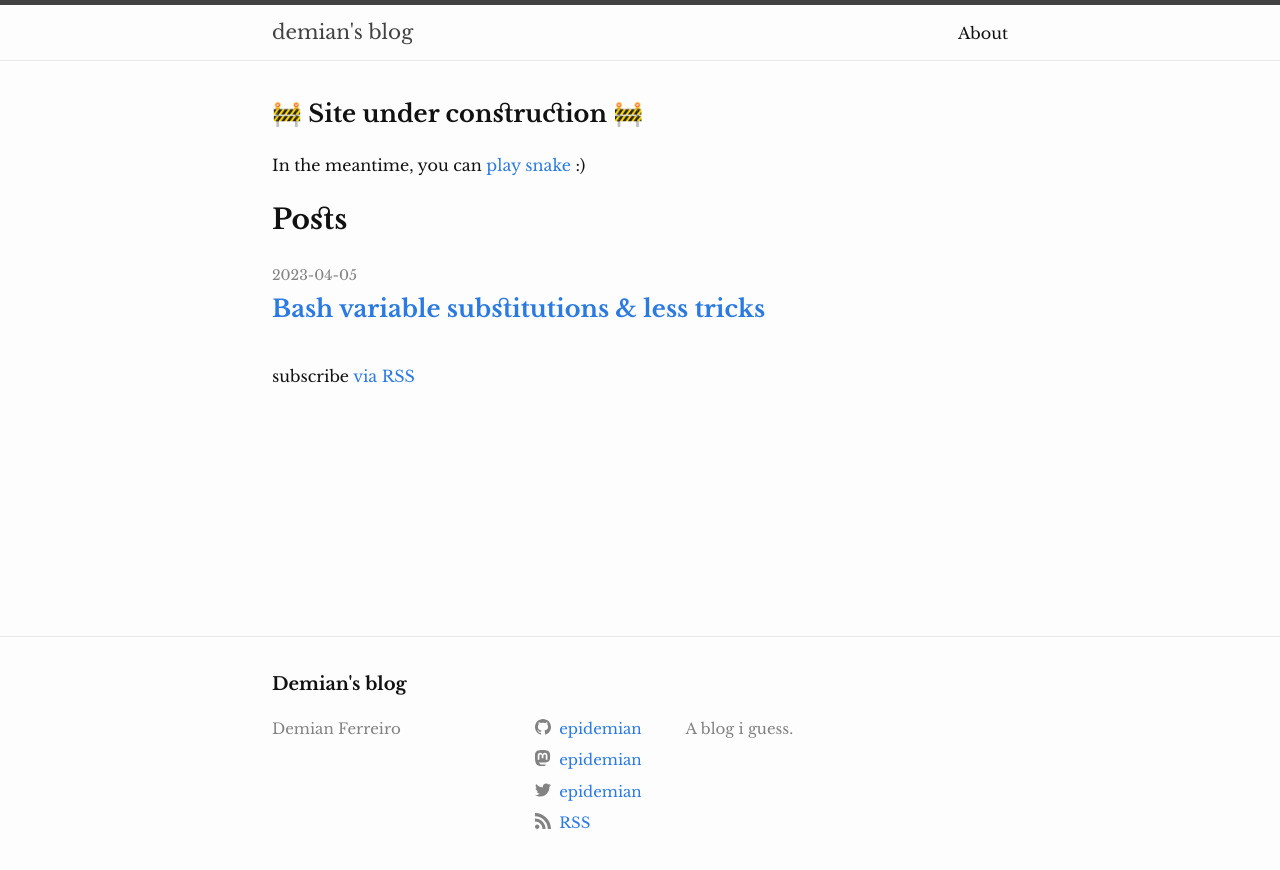
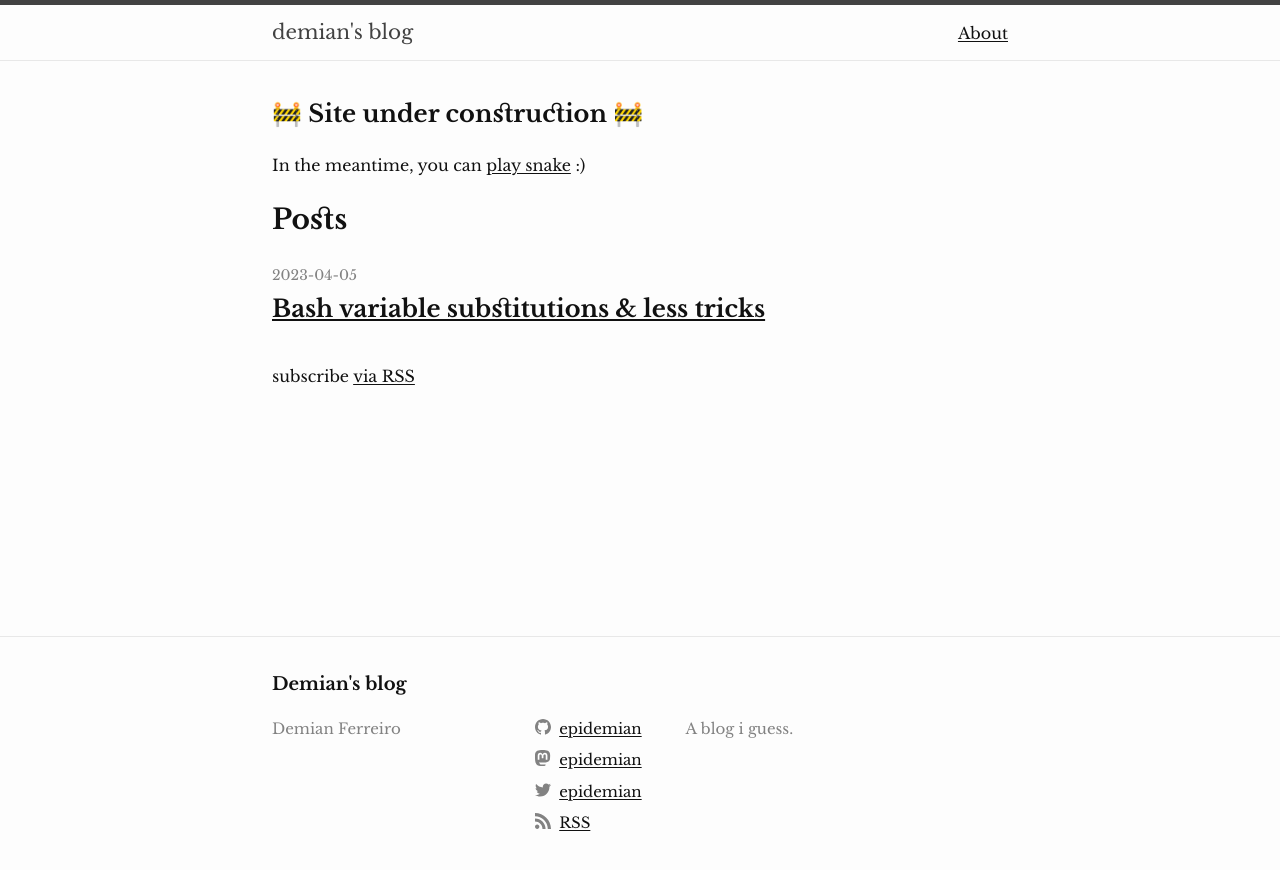
Before and after one commit to epidemian/epidemian.github.io, a Jekyll site: the page built from index.md, in a window 1280 px wide. Shown: the top 870 px of the page. Built offline with Jekyll 4.4.1, drawn with Linux system fonts in a browser that asks for light colours.

Commit message:
Add preliminary styles for sidenotes

```diff
--- a/_includes/header.html
+++ b/_includes/header.html
@@ -3,7 +3,7 @@
   <div class="wrapper">
     {%- assign default_paths = site.pages | map: "path" -%}
     {%- assign page_paths = site.header_pages | default: default_paths -%}
-    <a class="site-title" rel="author" href="{{ '/' | relative_url }}">{{ site.title | escape }}</a>
+    <a class="site-title inert-link" rel="author" href="{{ '/' | relative_url }}">{{ site.title | escape }}</a>
 
     {%- if page_paths -%}
       <nav class="site-nav">
--- a/assets/styles.css
+++ b/assets/styles.css
@@ -34,7 +34,7 @@ dl, dd, ol, ul, figure {
 html {
   --text-color:       #111;
   --background-color: #fdfdfd;
-  --link-color:       #2a7ae2;
+  --accent-color:     #00a50a;
   --grey-color:       #828282;
   --grey-color-light: #e8e8e8;
   --grey-color-dark:  #424242;
@@ -91,13 +91,19 @@ h1, h2, h3, h4, h5, h6 {
   font-variant-ligatures: common-ligatures discretionary-ligatures;
 }
 
-a {
-  color: var(--link-color);
+a:not(.inert-link) {
+	color: var(--text-color);
+	transition: all 0.15s;
+	text-underline-offset: 0.1em;
+}
+a:not(.inert-link):hover {
+	text-underline-offset: 0.3em;
+	color: var(--accent-color);
+}
+.inert-link {
   text-decoration: none;
 }
-a:hover {
-  text-decoration: underline;
-}
+
 .social-media-list a:hover {
   text-decoration: none;
 }
@@ -361,8 +367,6 @@ td {
   font-size: 1.5rem;
 }
 
-
-
 /**
  * Posts
  */
@@ -376,6 +380,7 @@ td {
 }
 
 .post-content {
+  counter-reset: sidenote-counter;
   margin-bottom: 2rem;
 }
 .post-content h2 {
@@ -386,6 +391,35 @@ td {
 }
 .post-content h4 {
   font-size: 1.125rem;
+}
+
+.sidenote {
+	float: right;
+  clear: right;
+	width: 45%;
+	margin-right: -55%;
+	font-size: 0.875rem;
+  position: relative;
+}
+
+.sidenote-number {
+  counter-increment: sidenote-counter;
+}
+
+.sidenote-number::after {
+  content: counter(sidenote-counter);
+	font-size: 11px;
+	position: relative;
+	top: -0.4rem;
+	margin-left: 0.2rem;
+  text-decoration: underline;
+}
+
+.sidenote-number + .sidenote::before {
+  content: counter(sidenote-counter) ". ";
+  white-space: pre;
+	position: absolute;
+	right: 100%;
 }
 
 /* Syntax highlight colors generated with `pygmentize -S vs -f html` */
```
